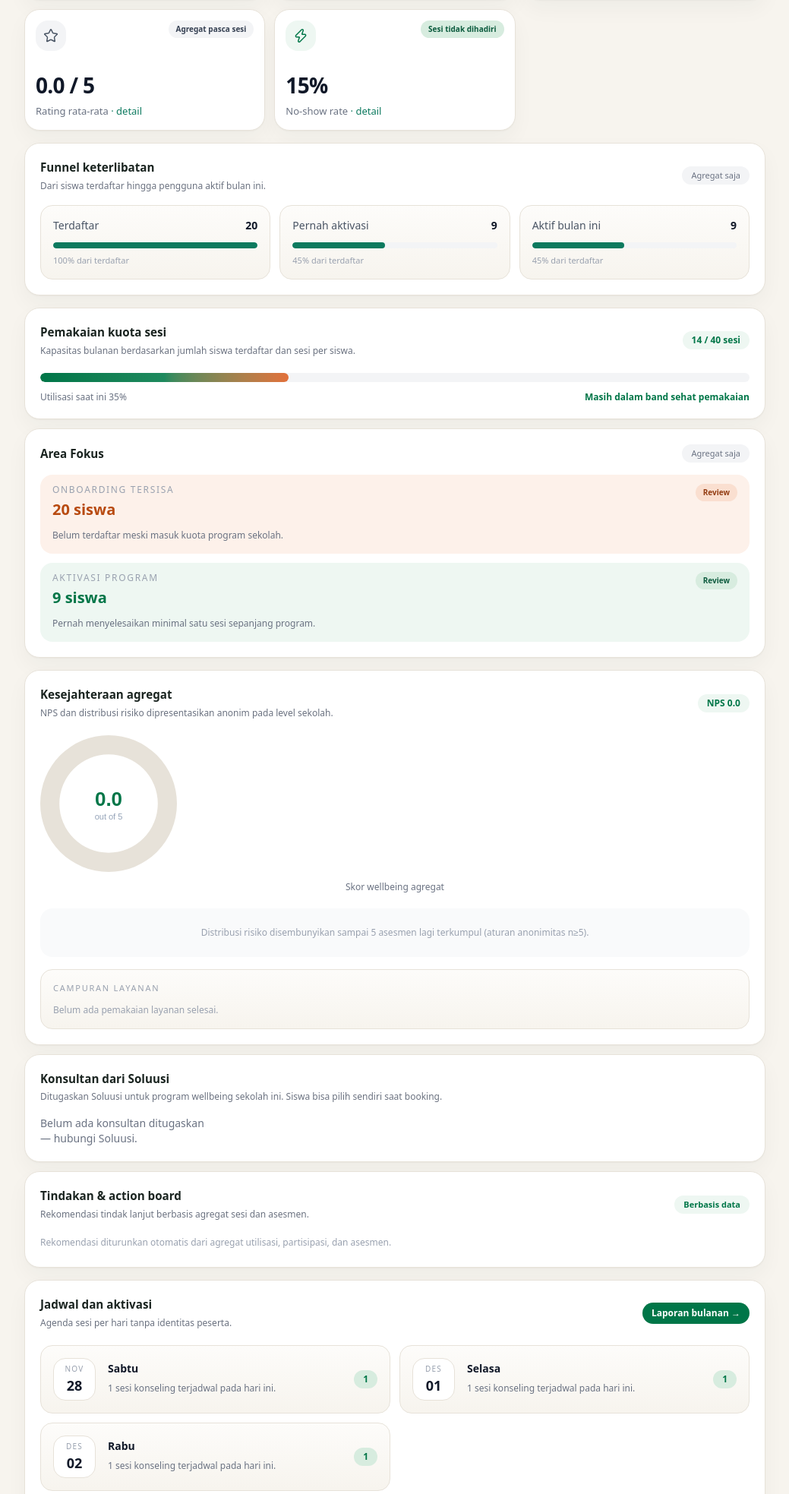
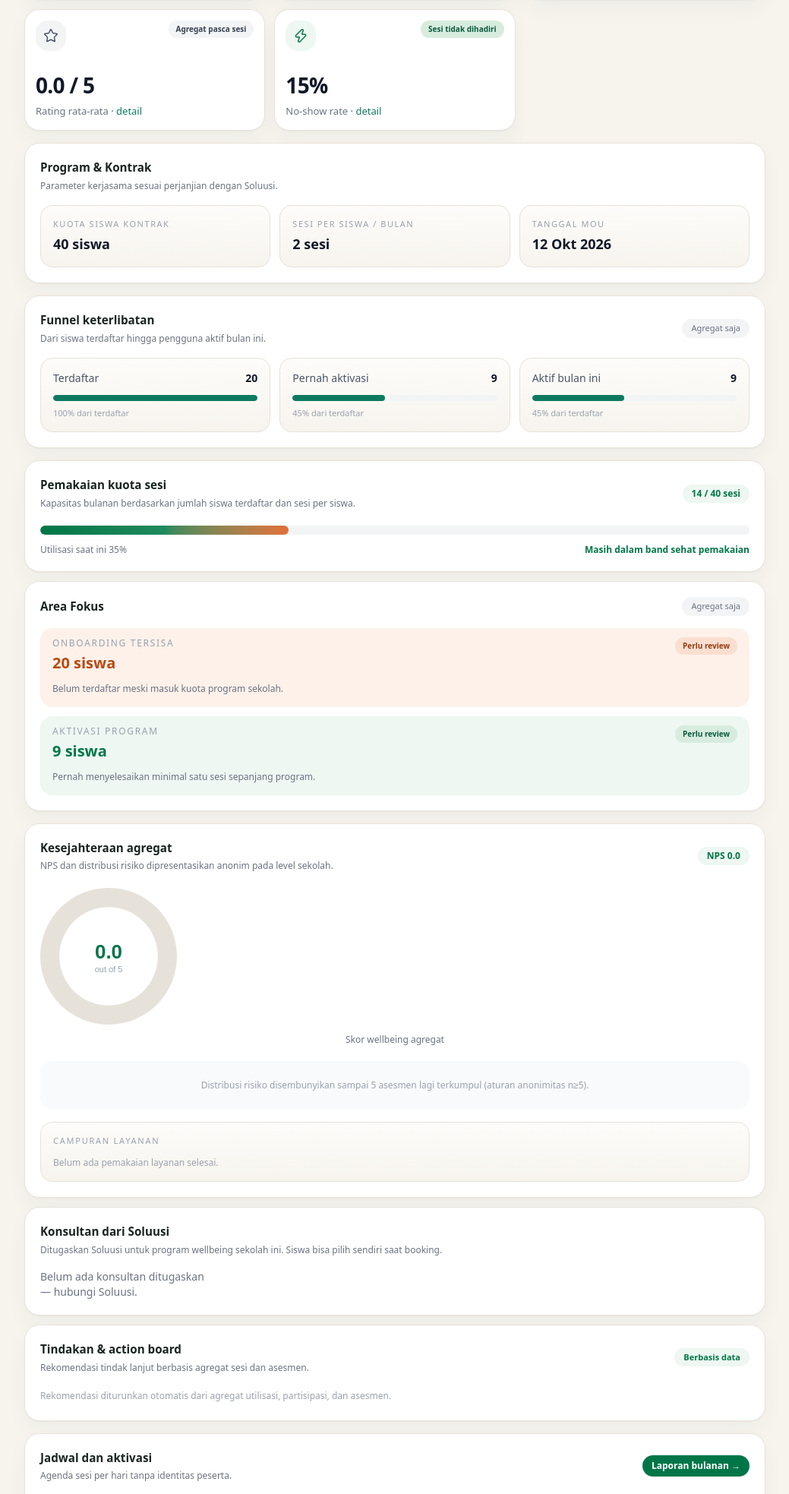
Before and after one commit to fauzan171/soluusi-b2company, a Laravel app: page /sekolah-portal/dashboard in a window 1280 px wide. Shown: the part 1103-3070 px from the top of the page at 76% size, without its empty margins (240-1279 px from the left). Run offline with Laravel 12, Linux system fonts and the light colour scheme; the visitor is signed in with stand-in values (Sample User, id 1); data comes from the database, SQL or seed files in the repository; data that the repository does not hold is empty; style sheets or scripts are compiled from the project's sources; parts of the project's set-up code (start-up, migrations or seed data) failed here and were passed over; some libraries are stand-ins or nearby versions.

Commit message:
feat(sekolah): Program & Kontrak card, real pending counts, report nav links, drop dup Alpine script
Co-Authored-By: [CC] <noreply@anthropic.com>

```diff
--- a/app/Http/Controllers/Sekolah/DashboardController.php
+++ b/app/Http/Controllers/Sekolah/DashboardController.php
@@ -8,6 +8,7 @@ use App\Services\DashboardMetrics;
 use App\Services\ProgramAggregate;
 use App\Support\AggregatePrivacy;
 use App\Support\SekolahContext;
+use App\Models\Sekolah\SekolahSession;
 
 class DashboardController extends Controller
 {
@@ -47,9 +48,13 @@ class DashboardController extends Controller
             $metrics['contractGap'] > 0 ? ['tone' => 'terra', 'text' => $metrics['contractGap'] . ' siswa kontrak belum onboard ke roster.'] : null,
         ])));
         $metrics['consultantPool'] = ConsultantPool::poolFor('sekolah', $sekolah->id)->take(4)->all();
+        // Permintaan menunggu review BK (scheduled + tanpa slot + tanpa konsultan)
+        // per jenis — tenant terbatas via TenantScope 'sekolah' (context sudah resolve).
+        $pendingByType = SekolahSession::where('status', 'scheduled')->whereNull('scheduled_at')->whereNull('consultant_id')
+            ->get()->groupBy('konsultan_type')->map->count();
         $metrics['programs'] = [
-            ['name' => 'Psikolog Anak & Remaja', 'desc' => 'Konseling untuk stress akademik, kecemasan, dan relasi sebaya.', 'done' => $metrics['byType']->get('psikolog', 0), 'scheduled' => 0],
-            ['name' => 'Konselor Karir', 'desc' => 'Arah studi, minat-bakat, dan persiapan lanjutan.', 'done' => $metrics['byType']->get('karir', 0), 'scheduled' => 0],
+            ['name' => 'Psikolog Anak & Remaja', 'desc' => 'Konseling untuk stress akademik, kecemasan, dan relasi sebaya.', 'done' => $metrics['byType']->get('psikolog', 0), 'scheduled' => $pendingByType->get('psikolog', 0)],
+            ['name' => 'Konselor Karir', 'desc' => 'Arah studi, minat-bakat, dan persiapan lanjutan.', 'done' => $metrics['byType']->get('karir', 0), 'scheduled' => $pendingByType->get('karir', 0)],
         ];
         $metrics['serviceShare'] = $metrics['byType']->map(fn ($c) => round($c / max(1, $metrics['doneMonth']) * 100))->all();
         $metrics['funnel'] = [
--- a/resources/views/sekolah/dashboard.blade.php
+++ b/resources/views/sekolah/dashboard.blade.php
@@ -168,6 +168,31 @@
         @endforeach
     </section>
 
+    {{-- Program & kontrak: parameter kerjasama sesuai MoU (ringkas, tanpa data sensitif). --}}
+    <section class="fade-up dash-card p-5">
+        <div class="flex flex-wrap items-center justify-between gap-3">
+            <div>
+                <h3 class="dash-section-title">Program &amp; Kontrak</h3>
+                <p class="dash-section-subtitle">Parameter kerjasama sesuai perjanjian dengan Soluusi.</p>
+            </div>
+        </div>
+        <div class="mt-4 grid gap-3 md:grid-cols-3">
+            <div class="panel-surface bg-white">
+                <p class="text-[11px] uppercase tracking-[0.14em] text-gray-400">Kuota siswa kontrak</p>
+                <p class="mt-1 text-lg font-semibold text-gray-900">{{ (int) $sekolah->student_count }} siswa</p>
+            </div>
+            <div class="panel-surface bg-white">
+                <p class="text-[11px] uppercase tracking-[0.14em] text-gray-400">Sesi per siswa / bulan</p>
+                <p class="mt-1 text-lg font-semibold text-gray-900">{{ $sekolah->sessions_per_student_month }} sesi</p>
+            </div>
+            <div class="panel-surface bg-white">
+                <p class="text-[11px] uppercase tracking-[0.14em] text-gray-400">Tanggal MoU</p>
+                <p class="mt-1 text-lg font-semibold text-gray-900">{{ optional($sekolah->mou_at)->translatedFormat('d M Y') ?? '—' }}</p>
+            </div>
+        </div>
+    </section>
+
+    {{-- Funnel keterlibatan --}}
     <section class="fade-up dash-card p-5">
         <div class="flex flex-wrap items-center justify-between gap-3">
             <div>
@@ -231,7 +256,7 @@
                                 <p class="text-xs uppercase tracking-[0.14em] text-gray-400">{{ $item['title'] }}</p>
                                 <div class="mt-1 text-xl font-semibold {{ $tone['text'] }}">{{ $item['value'] }}</div>
                             </div>
-                            <span class="rounded-full px-2.5 py-1 text-[10px] font-semibold {{ $tone['chip'] }}">Review</span>
+                            <span class="rounded-full px-2.5 py-1 text-[10px] font-semibold {{ $tone['chip'] }}">Perlu review</span>
                         </div>
                         <p class="mt-2 text-xs leading-6 text-gray-500">{{ $item['note'] }}</p>
                     </div>
@@ -343,7 +368,7 @@
                 <h3 class="dash-section-title">Jadwal dan aktivasi</h3>
                 <p class="dash-section-subtitle">Agenda sesi per hari tanpa identitas peserta.</p>
             </div>
-            <a href="{{ route('sekolah.dashboard.export') }}" class="rounded-full bg-pine-700 px-3 py-1.5 text-xs font-semibold text-white hover:bg-pine-800">Laporan bulanan →</a>
+            <a href="{{ route('sekolah.report') }}" class="rounded-full bg-pine-700 px-3 py-1.5 text-xs font-semibold text-white hover:bg-pine-800">Laporan bulanan →</a>
         </div>
 
         <div class="mt-5">
@@ -624,7 +649,7 @@
                 @foreach($byType as $type => $c)
                 <div class="flex justify-between rounded-xl border border-[#e7e2d9] px-4 py-2.5"><span class="text-gray-600">{{ ucfirst($type) }}</span><span class="font-semibold">{{ $c }}</span></div>
                 @endforeach
-                <a href="{{ route('sekolah.dashboard.export') }}" class="block text-center rounded-lg bg-pine-700 text-white text-sm font-semibold px-4 py-2.5 hover:bg-pine-800">Laporan lengkap →</a>
+                <a href="{{ route('sekolah.report') }}" class="block text-center rounded-lg bg-pine-700 text-white text-sm font-semibold px-4 py-2.5 hover:bg-pine-800">Laporan lengkap →</a>
             </div>
 
             <div x-show="modal === 'terjadwal'" class="mt-4 space-y-3 text-sm">
@@ -670,7 +695,6 @@
 
 @push('scripts')
 <script src="https://cdn.jsdelivr.net/npm/chart.js@4.4.7/dist/chart.umd.min.js"></script>
-<script defer src="https://cdn.jsdelivr.net/npm/alpinejs@3.14.1/dist/cdn.min.js"></script>
 <script>
 function aiInsight() {
     return {
```
